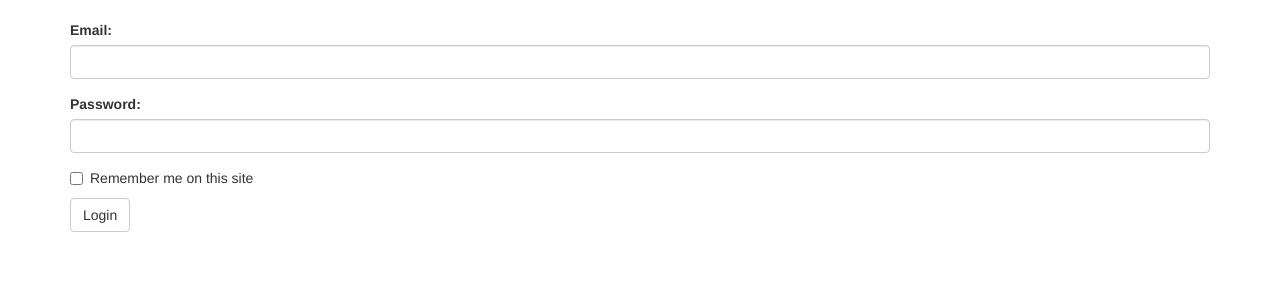
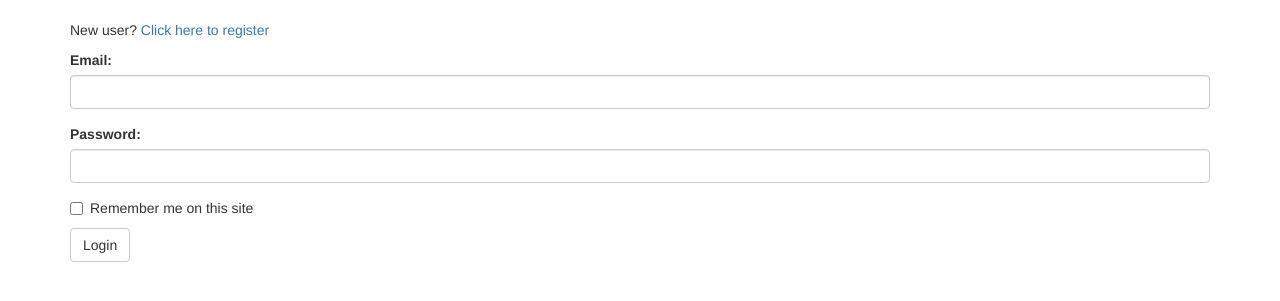
Before and after one commit to JFincher42/flask-webdev, a Flask app: page /auth/login in a window 1280 px wide. Shown: the part 52-353 px from the top of the page. Run offline with Flask 2, Linux system fonts and the light colour scheme; some libraries are stand-ins or nearby versions.

Commit message:
Added user registration

```diff
--- a/app/auth/forms.py
+++ b/app/auth/forms.py
@@ -1,6 +1,7 @@
 from flask_wtf import FlaskForm
 from wtforms import StringField, PasswordField, SubmitField, BooleanField
-from wtforms.validators import DataRequired, Length, Email
+from wtforms.validators import DataRequired, Length, Email, EqualTo, Regexp
+from ..models import User
 
 
 class LoginForm(FlaskForm):
@@ -8,3 +9,43 @@ class LoginForm(FlaskForm):
     password = PasswordField("Password:")
     remember_me = BooleanField("Remember me on this site")
     submit = SubmitField("Login")
+
+
+class RegistrationForm(FlaskForm):
+    email = StringField(
+        "Email:", validators=[DataRequired(), Length(min=1, max=64), Email()]
+    )
+    username = StringField(
+        "Username:",
+        validators=[
+            DataRequired(),
+            Length(min=1, max=64),
+            Regexp(
+                "^[A-Za-z][A-Za-z0-9_.]*$",
+                0,
+                "Usernames must start with a letter, and only contain letters, numbers, dots, and underscores",
+            ),
+        ],
+    )
+
+    password = PasswordField(
+        "Password:",
+        validators=[
+            DataRequired(),
+            EqualTo("password_confirm", message="Passwords do not match!"),
+        ],
+    )
+    password_confirm = PasswordField("Password (confirm):", validators=[DataRequired()])
+    submit = SubmitField("Register")
+
+    def validate_email(self, field):
+        # Is there a user with this email? If so, raise an exception
+        if User.query.filter_by(email=field.data).first():
+            raise ValidationError("An account with this email is already registered.")
+
+    def validate_username(self, field):
+        # Does this username already exist? If so, raise an exception
+        if User.query.filter_by(username=field.data).first():
+            raise ValidationError(
+                "An account with this username is already registered."
+            )
--- a/app/auth/views.py
+++ b/app/auth/views.py
@@ -1,8 +1,9 @@
 # Get the stuff we need from flask
 from flask import render_template, redirect, url_for, flash, request
 from flask_login import logout_user, login_user
-from .forms import LoginForm
+from .forms import LoginForm, RegistrationForm
 from ..models import User
+from .. import db
 
 # Get the blueprint
 from . import auth
@@ -33,9 +34,26 @@ def login():
 
 
 # Register a new user
-@auth.route("/register")
+@auth.route("/register", methods=["GET", "POST"])
 def register():
-    return render_template("auth/register.html")
+    registration_form = RegistrationForm()
+
+    if registration_form.validate_on_submit():
+        email_entered = registration_form.email.data
+        username_entered = registration_form.username.data
+        password_entered = registration_form.password.data
+
+        user = User()
+        user.email = email_entered
+        user.username = username_entered
+        user.password = password_entered
+        db.session.add(user)
+        db.session.commit()
+
+        flash(f"User {username_entered} registered, please login!")
+        return redirect(url_for(".login"))
+
+    return render_template("auth/register.html", form=registration_form)
 
 
 @auth.route("/logout")
--- a/app/templates/auth/login.html
+++ b/app/templates/auth/login.html
@@ -5,5 +5,10 @@
 
 {% block page_content %}
 {{ super() }}
+<p>
+    New user?
+    <a href="{{ url_for('auth.register')}}">Click here to register</a>
+</p>
 {{ wtf.quick_form(form) }}
+
 {% endblock page_content %}
```
Also changed, not shown: app/templates/auth/register.html (+8 -0 lines).
